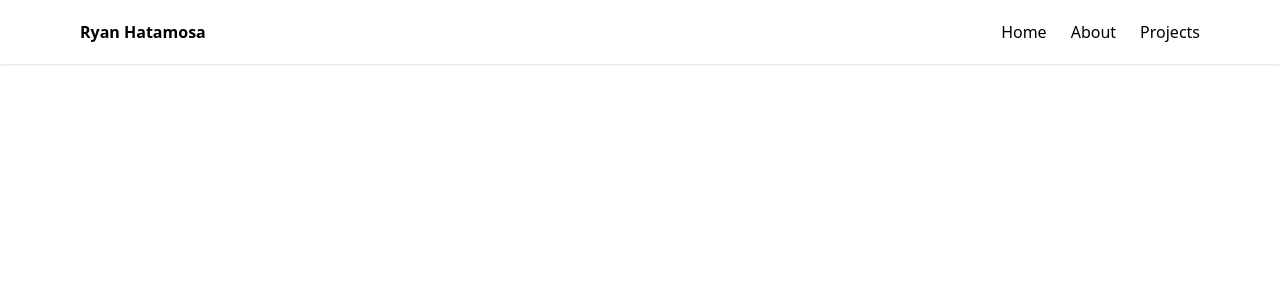
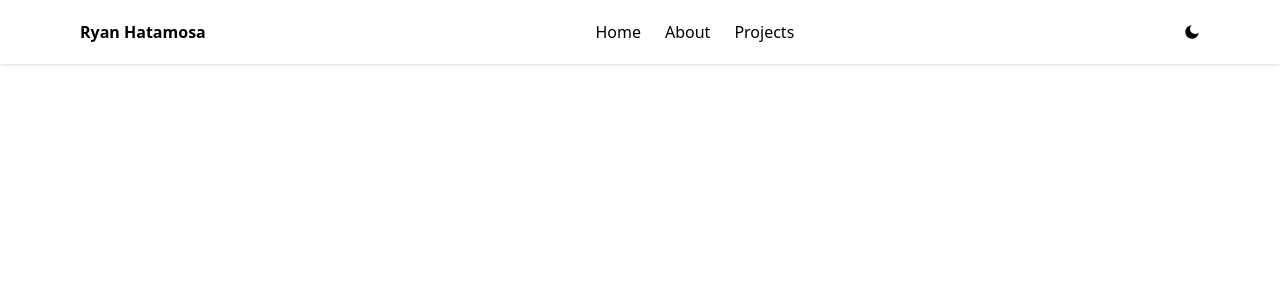
Before and after one commit to PinoyColada/ryan-hatamosa-website-v3, a Next.js app: page / in a window 1280 px wide. Shown: the top 300 px of the page. Built offline with nearby package versions, Linux system fonts and the light colour scheme.

Commit message:
added icon

```diff
--- a/components/Navbar.tsx
+++ b/components/Navbar.tsx
@@ -44,6 +44,15 @@ const Navbar = () => {
                         return <a key={idx}>{item.label}</a>
                     })}
                 </div>
+                {currentTheme === "dark" ? (
+                    <button>
+                        <RiSunLine />
+                    </button>
+                ) : (
+                <button>
+                    <RiMoonFill/>
+                </button>
+                )}
             </div>
         </header>
     )
```
